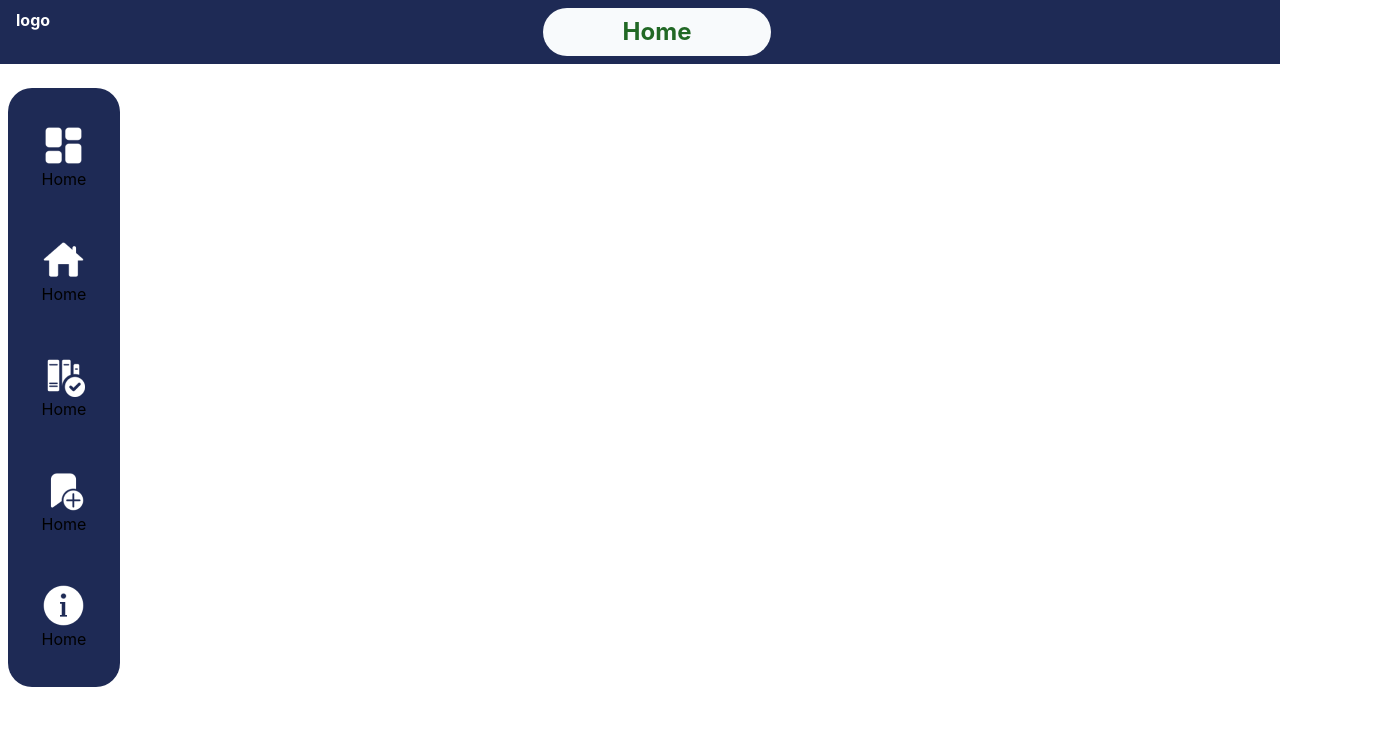
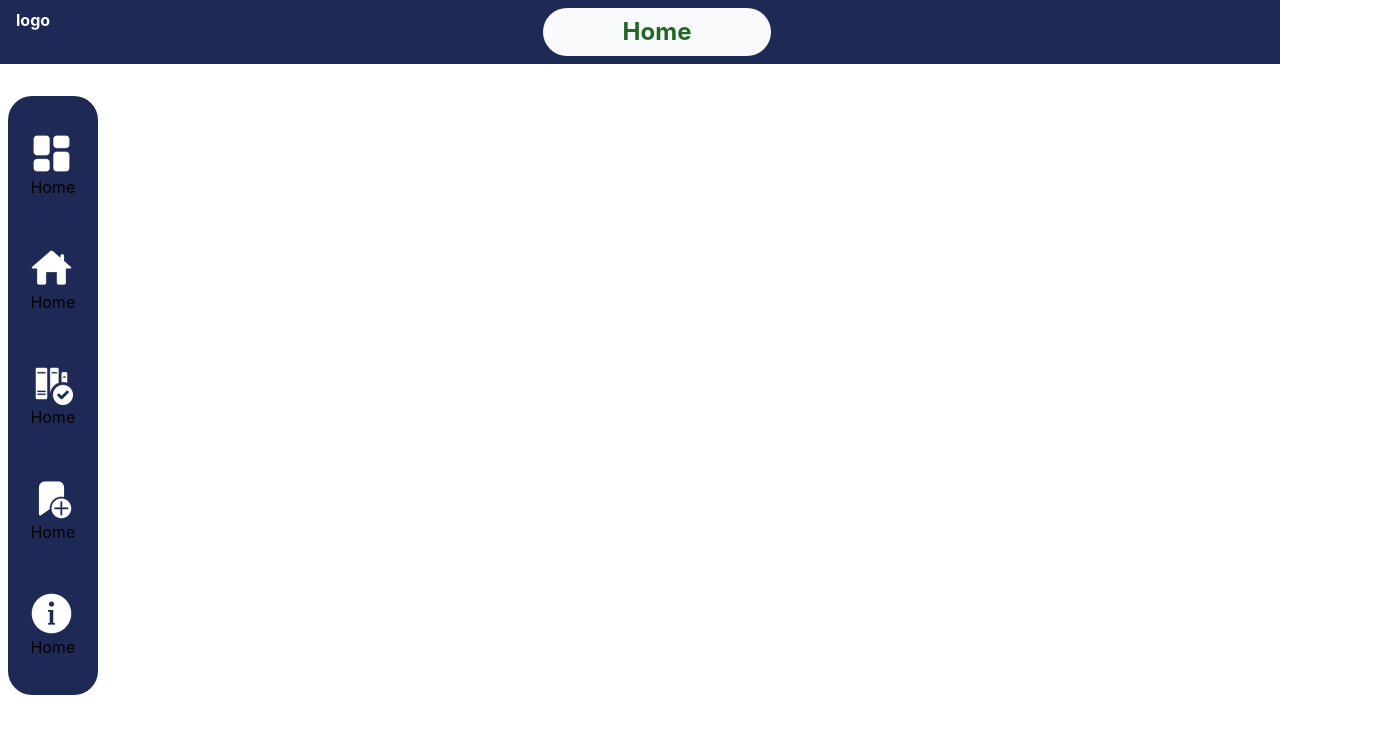
Before and after one commit to pranavhole/LetsTread, a React (Create React App) app: page / in a window 1280 px wide. Shown: the top 734 px of the page, 1395 px wide, since content can reach past the window. Built offline with nearby package versions, Linux system fonts and the light colour scheme.

Commit message:
second commit

```diff
--- a/package.json
+++ b/package.json
@@ -6,6 +6,7 @@
     "@testing-library/jest-dom": "^5.16.5",
     "@testing-library/react": "^13.4.0",
     "@testing-library/user-event": "^13.5.0",
+    "chart.js": "^4.2.1",
     "react": "^18.2.0",
     "react-dom": "^18.2.0",
     "react-scripts": "5.0.1",
--- a/src/App.js
+++ b/src/App.js
@@ -1,11 +1,17 @@
 import './App.css';
 import Navbar from './components/navbar';
 import Header from './components/header';
+import Dashboar from './components/dashboar';
 function App() {
   return (
     <>
-      <Header/>
-      <Navbar/>
+      <Header />
+        <div className=' sticky top-24'>
+        <Navbar />
+        </div>
+        <div className=' relative -z-10 -top-[40rem] left-[9%]  w-[100%]'>
+        <Dashboar/>
+        </div>
     </>
   );
 }
--- /dev/null
+++ b/src/components/dashboar.js
@@ -0,0 +1,18 @@
+import React from 'react'
+// import MixedChart from './chart1'
+function dashboar() {
+    return (
+        <>
+        <div className=' inline-block'>
+            <div className=''>
+                {/* <MixedChart/> */}
+            </div>
+            <div className=''>
+
+            </div>
+            </div>
+        </>
+    )
+}
+
+export default dashboar
--- a/src/components/navbar.js
+++ b/src/components/navbar.js
@@ -6,7 +6,7 @@ import Course from '../images/Course.png'
 import Current from '../images/Current.png'
 const navbar = () => {
   return (
-    <div className='my-6 mx-2 bg-[#1E2A55] w-28 text-center rounded-3xl'>
+    <div className='my-6 mx-2 bg-[#1E2A55] min-w-[50px] w-[7%] h-fit text-center rounded-3xl'>
       <ul className=' justify-between inline-block'>
         <li className=' items-center my-6 py-3'>
           <img src={Dash} alt='Home' />
```
Also changed, not shown: 1 other file (tests, documents, lock files or other folders).
